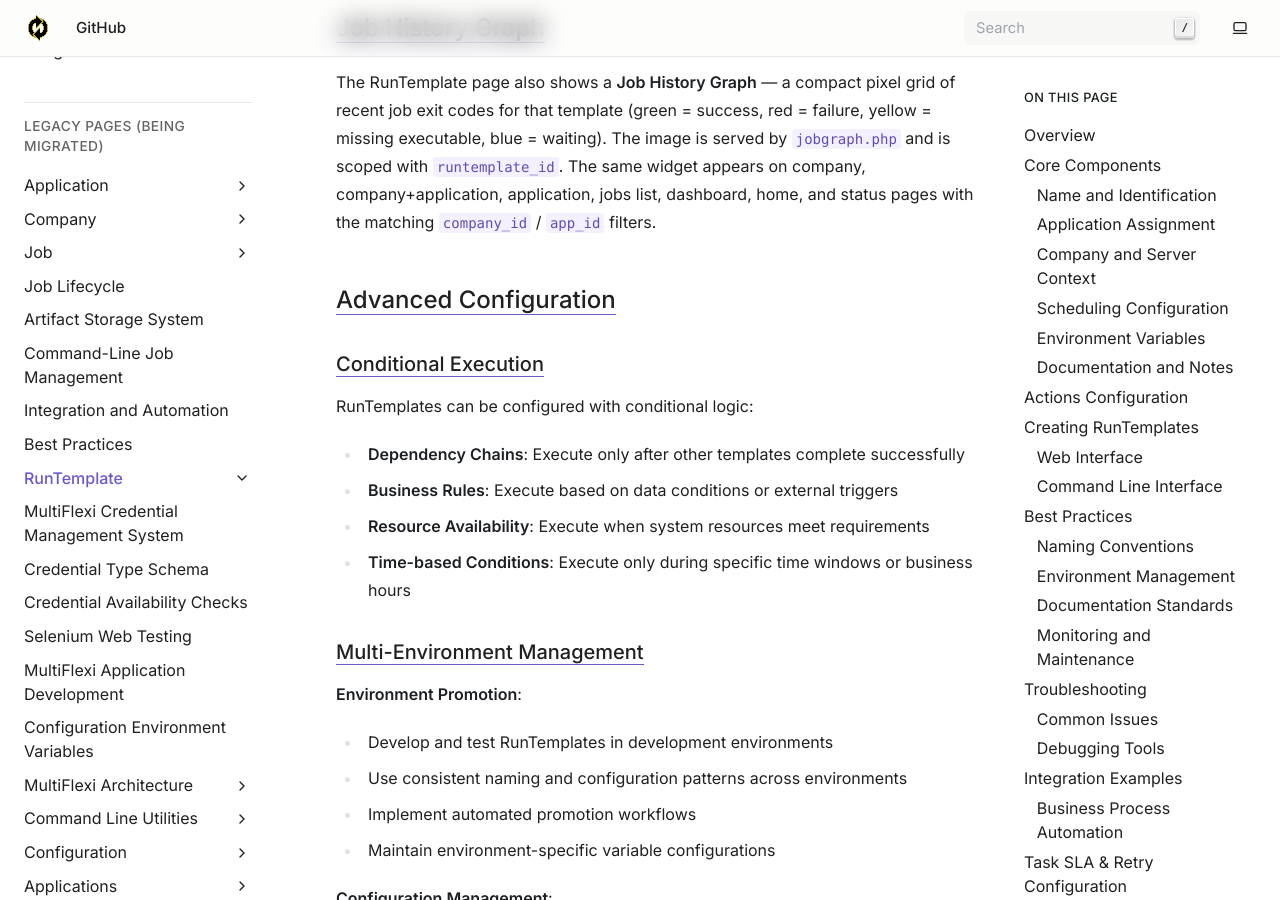
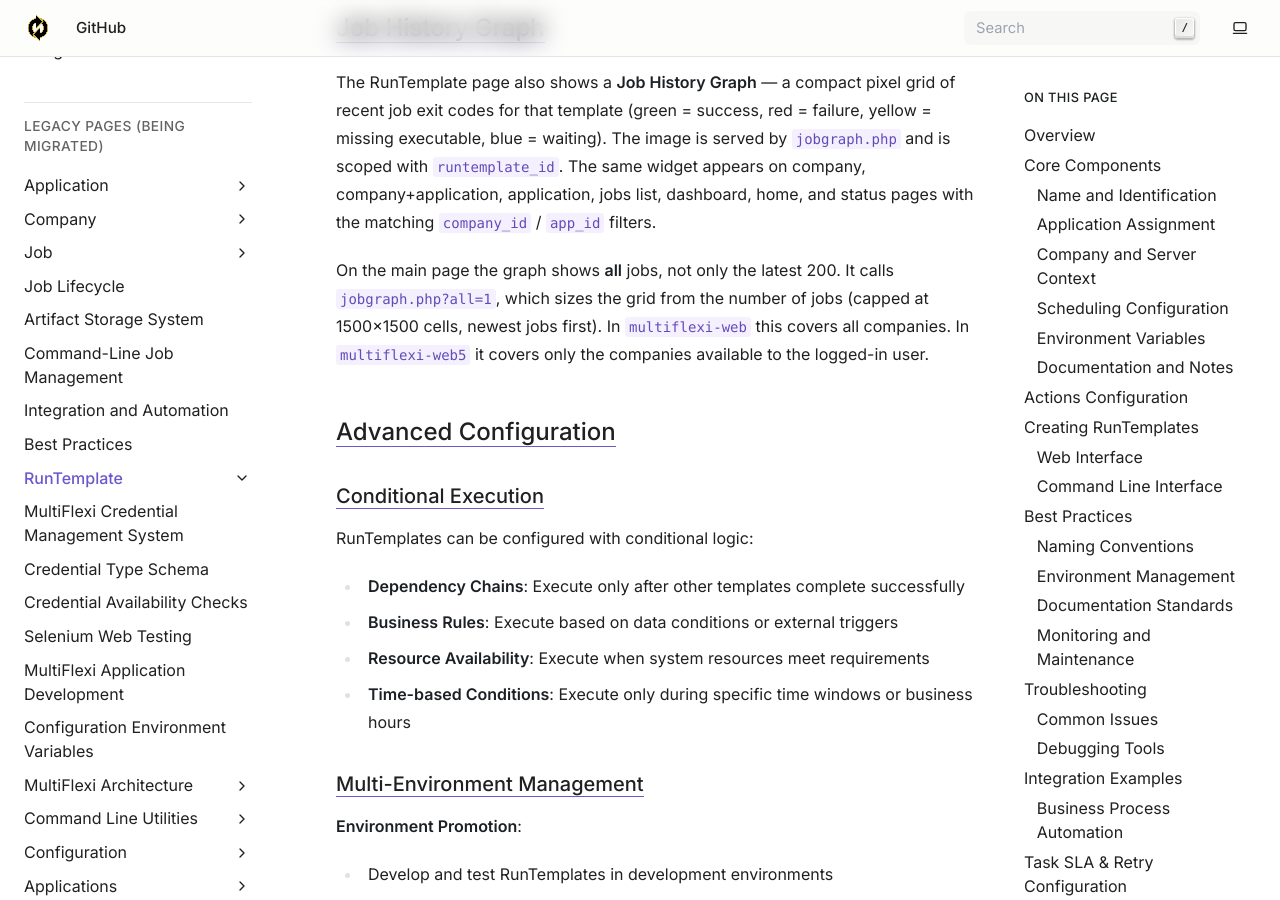
Before and after one commit to VitexSoftware/multiflexi-doc-en, a Sphinx documentation site: the page built from source/runtemplate.rst, in a window 1280 px wide and 900 px high, scrolled down 11512 px. Built offline with Sphinx 7.4.7, drawn with Linux system fonts in a browser that asks for light colours.

Commit message:
docs(jobgraph): update documentation for jobgraph.php?all=1
Co-Authored-By: Claude Sonnet 5.5 <noreply@anthropic.com>

```diff
--- a/source/runtemplate.rst
+++ b/source/runtemplate.rst
@@ -389,6 +389,12 @@ yellow = missing executable, blue = waiting). The image is served by
 on company, company+application, application, jobs list, dashboard, home, and
 status pages with the matching ``company_id`` / ``app_id`` filters.
 
+On the main page the graph shows **all** jobs, not only the latest 200. It calls
+``jobgraph.php?all=1``, which sizes the grid from the number of jobs (capped at
+1500×1500 cells, newest jobs first). In ``multiflexi-web`` this covers all
+companies. In ``multiflexi-web5`` it covers only the companies available to the
+logged-in user.
+
 Advanced Configuration
 ----------------------
 
```
